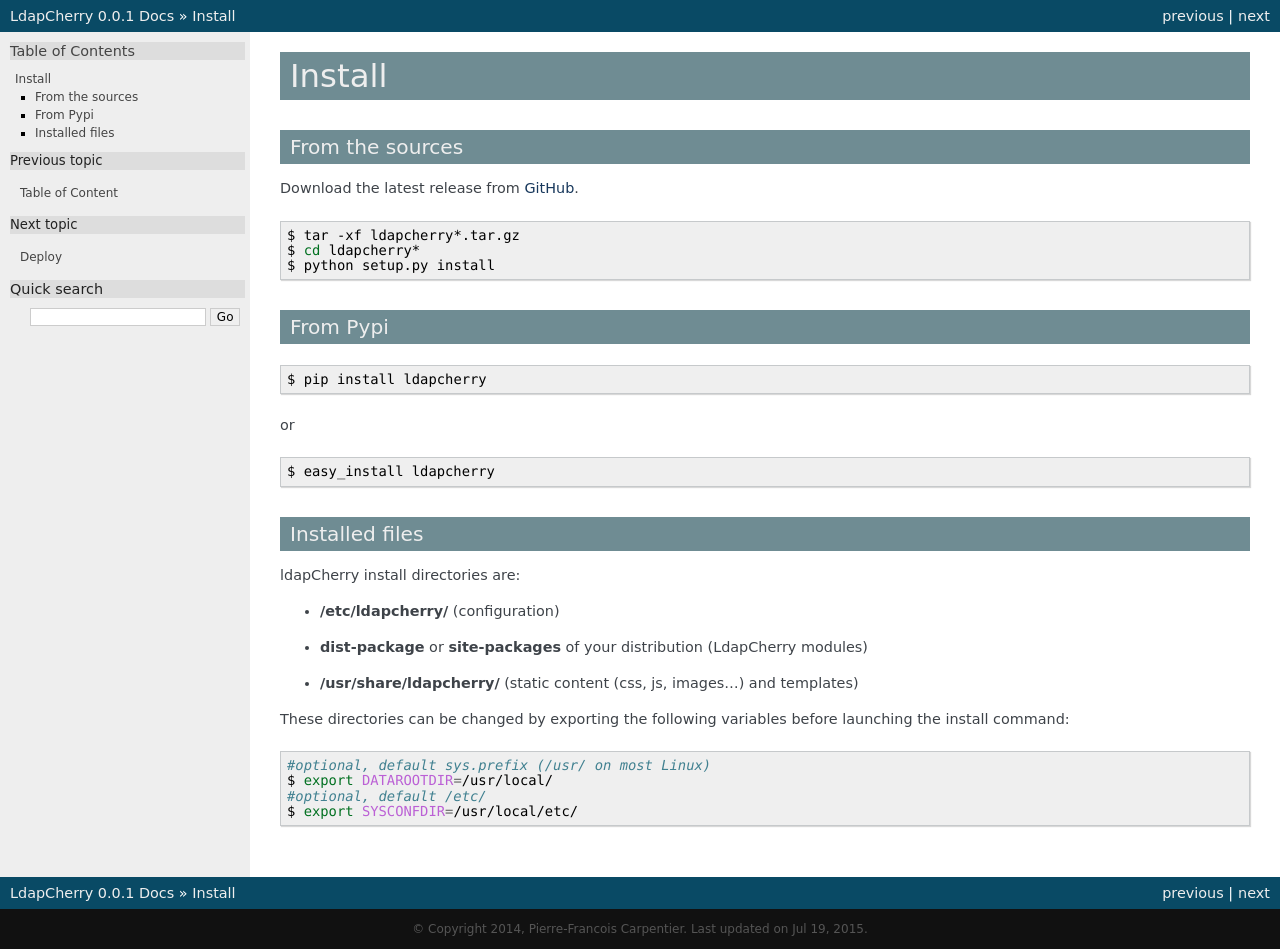
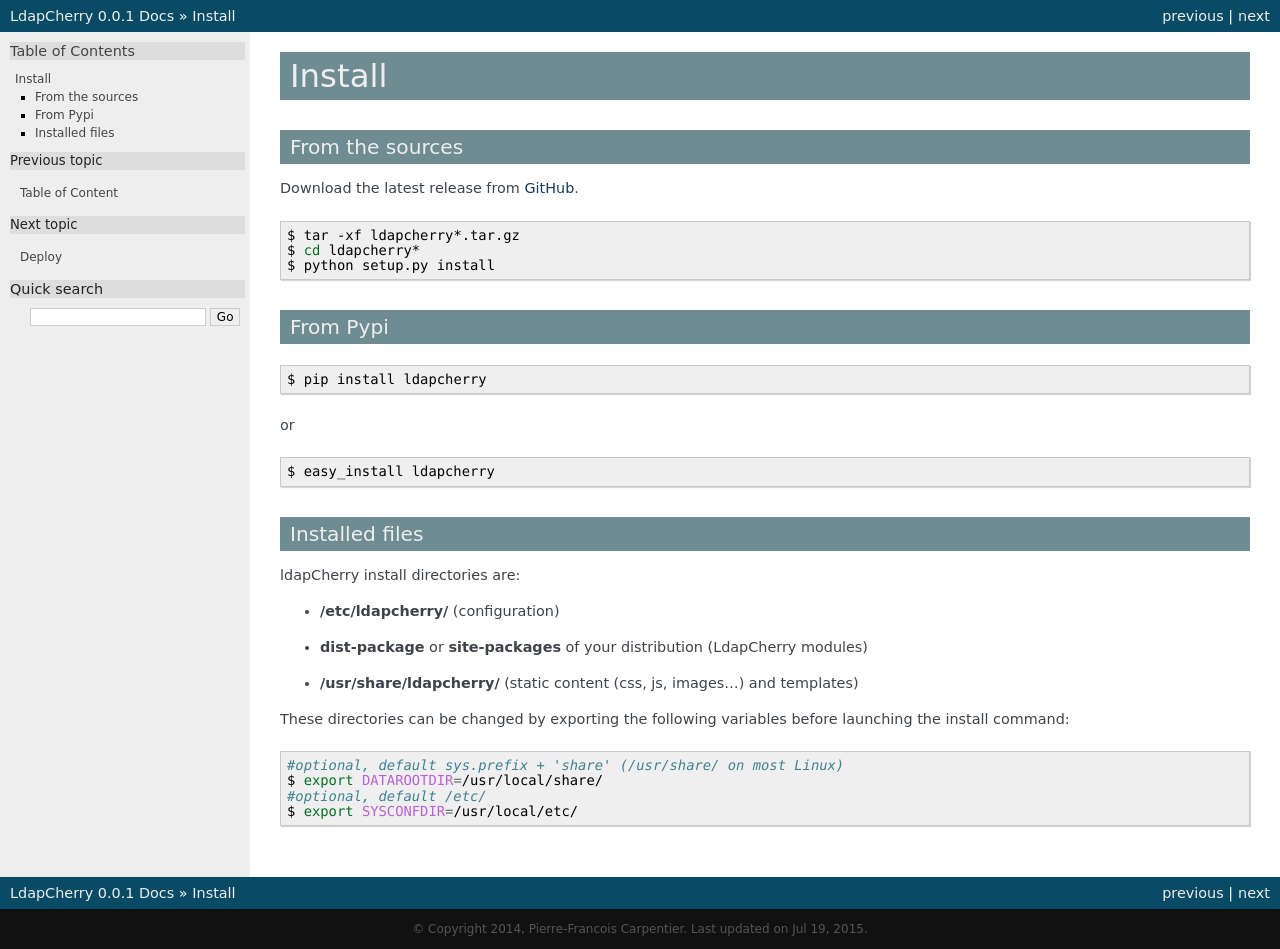
Before and after one commit to kakwa/ldapcherry, a Sphinx documentation site: the page built from docs/install.rst, in a window 1280 px wide. Built offline with Sphinx 7.4.7, drawn with Linux system fonts in a browser that asks for light colours.

Commit message:
fix install documentation

```diff
--- a/docs/install.rst
+++ b/docs/install.rst
@@ -38,7 +38,7 @@
 
 .. sourcecode:: bash
 
-    #optional, default sys.prefix (/usr/ on most Linux)
-    $ export DATAROOTDIR=/usr/local/
+    #optional, default sys.prefix + 'share' (/usr/share/ on most Linux)
+    $ export DATAROOTDIR=/usr/local/share/
     #optional, default /etc/
     $ export SYSCONFDIR=/usr/local/etc/
```
